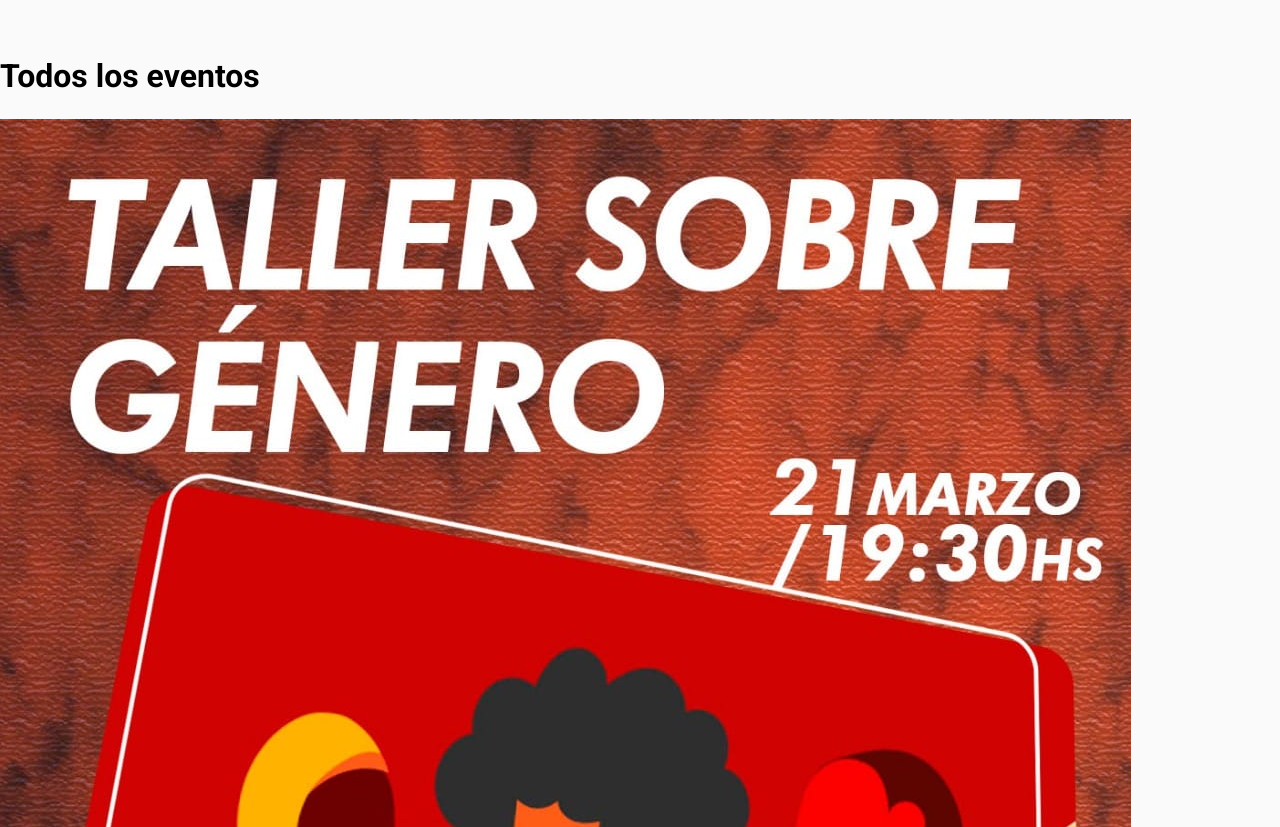
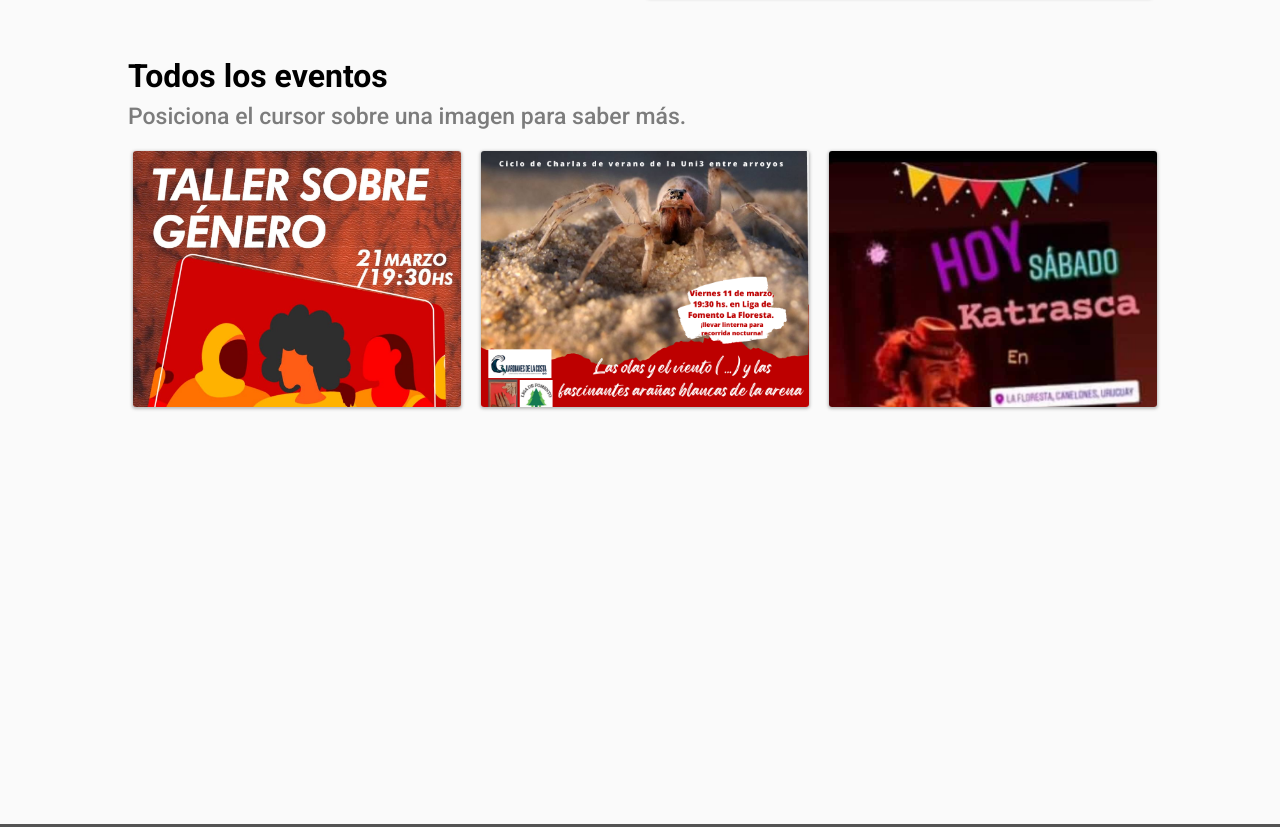
Before and after one commit to maurocig/liga-fomento, a website: page vistas/eventos.html in a window 1280 px wide. Shown: the part 763-1590 px from the top of the page. Drawn offline with nearby package versions, Linux system fonts and the light colour scheme; a web font is replaced by a local one.

Commit message:
grids en eventos y obras mejorada

```diff
--- a/style/style.scss
+++ b/style/style.scss
@@ -1,4 +1,4 @@
-@import "fonts", "header", "header2", "fuentes", "footer", "obras", "biblioteca", "contacto";
+@import "fonts", "header", "header2", "fuentes", "footer", "obras", "eventos", "biblioteca", "contacto";
 
 $colores: (
 	verde: #00784c,
--- a/vistas/eventos.html
+++ b/vistas/eventos.html
@@ -52,11 +52,27 @@
 	</div>
 
 	<div class="section2__fotos--eventos">
-		<h2 class="mb-4">Todos los eventos</h2>
-		<div class="fotos__grid--obras">
-			<img class="img-fluid" src="../imagenes/eventos/taller-genero.jpg" alt="">
-			<img class="img-fluid" src="../imagenes/eventos/charlas-verano.png" alt="">
-			<img class="img-fluid" src="../imagenes/eventos/katraska.jpg" alt="">
+		<h2 class="mb-2">Todos los eventos</h2>
+		<h3>Posiciona el cursor sobre una imagen para saber más.</h3>
+		<div class="fotos__grid--eventos m-0">
+			<div class="thumbnail">
+				<img class="img-fluid" src="../imagenes/eventos/taller-genero.jpg" alt="">
+				<div class="thumbnail__caption">
+					<p>Biblioteca "Juana de América: Reacondicionamiento edilicio y de la colección.</p>
+				</div>
+			</div>
+			<div class="thumbnail">
+				<img class="img-fluid" src="../imagenes/eventos/charlas-verano.png" alt="">
+				<div class="thumbnail__caption">
+					<p>Sala Taconni: Reacondicionamiento edilicio</p>
+				</div>
+			</div>
+			<div class="thumbnail">
+				<img class="img-fluid card-img-top" src="../imagenes/eventos/katraska.jpg" alt="">
+				<div class="thumbnail__caption">
+					<p>Pérgola del Sol: Reacondicionamiento de la estructura.</p>
+				</div>
+			</div>
 		</div>
 	</div>
 
```
Also changed, not shown: vistas/obras.html (+2 -1 lines), css/estilo.css.
